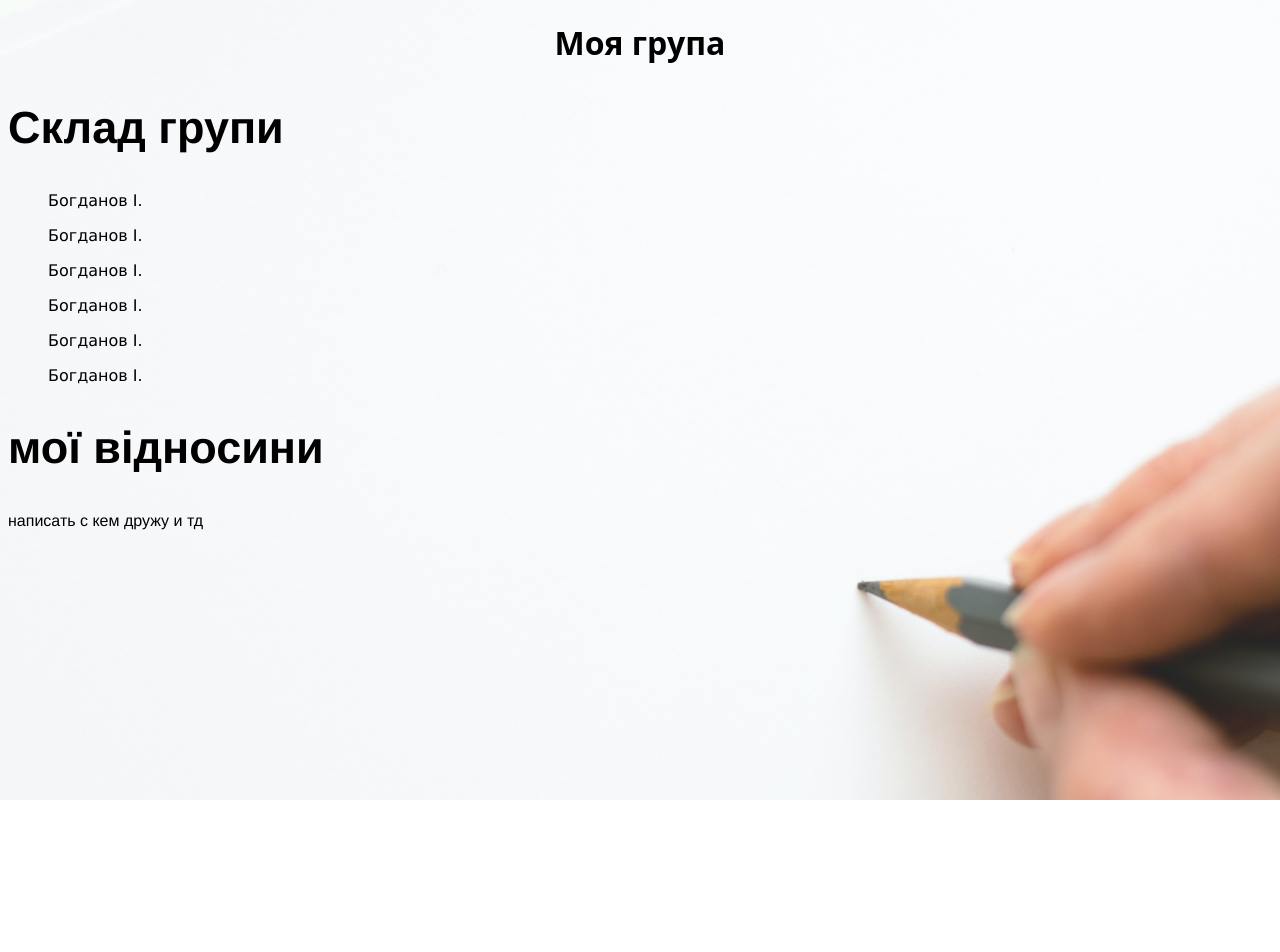
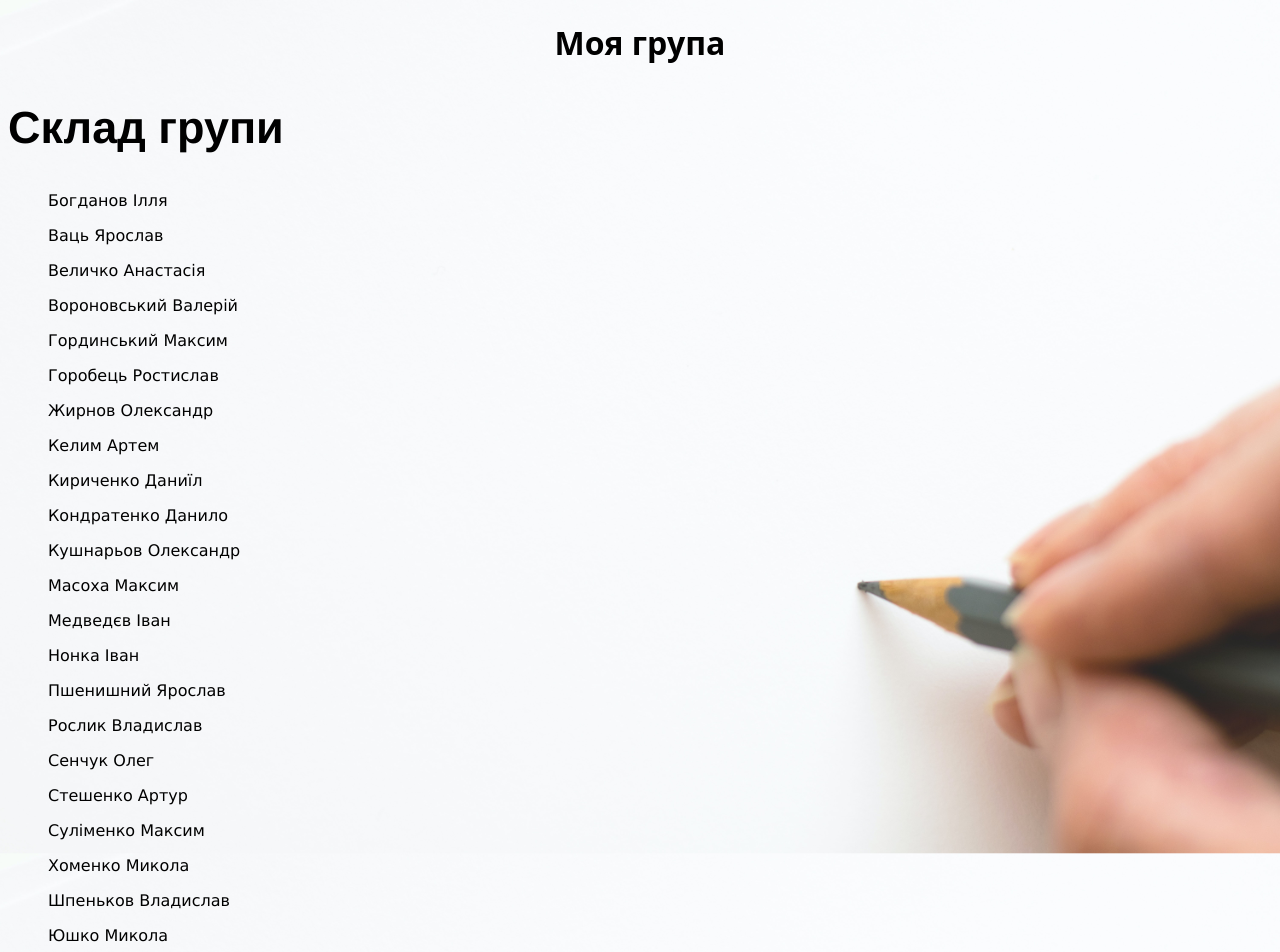
Before and after one commit to AnastasiaVelychko/Lb1, a plain HTML site: page index (2).html in a window 1280 px wide. Shown: the top 952 px of the page. Before the commit the page ends 800 px from the top, so only its background shows below. Drawn offline with Linux system fonts and the light colour scheme.

Commit message:
Update index (2).html

```diff
--- a/index (2).html
+++ b/index (2).html
@@ -32,21 +32,28 @@
 <body background="image/pexels-lumn-316466.jpg">
 <h1>Моя група</h1>
 <h2>Cклад групи</h2>
-    <ol>Богданов І.</ol>
-    <ol>Богданов І.</ol>
-    <ol>Богданов І.</ol>
-    <ol>Богданов І.</ol>
-    <ol>Богданов І.</ol>
-    <ol>Богданов І.</ol>
-
-
-
-
-
-
-
-
-
+    <ol>Богданов Ілля</ol>
+    <ol>Ваць Ярослав</ol>
+    <ol>Величко Анастасія</ol>
+    <ol>Вороновський Валерій</ol>
+    <ol>Гординський Максим</ol>
+    <ol>Горобець Ростислав</ol>
+    <ol>Жирнов Олександр</ol>
+    <ol>Келим Артем</ol>
+    <ol>Кириченко Даниїл</ol>
+    <ol>Кондратенко Данило</ol>
+    <ol>Кушнарьов Олександр</ol>
+    <ol>Масоха Максим</ol>
+    <ol>Медведєв Іван</ol>
+    <ol>Нонка Іван</ol>
+    <ol>Пшенишний Ярослав</ol>
+    <ol>Рослик Владислав</ol>
+    <ol>Сенчук Олег</ol>
+    <ol>Стешенко Артур</ol>
+    <ol>Суліменко Максим</ol>
+    <ol>Хоменко Микола</ol>
+    <ol>Шпеньков Владислав</ol>
+    <ol>Юшко Микола</ol>
 <h2>мої відносини</h2>
     <p>написать с кем  дружу и тд</p>
 
```
